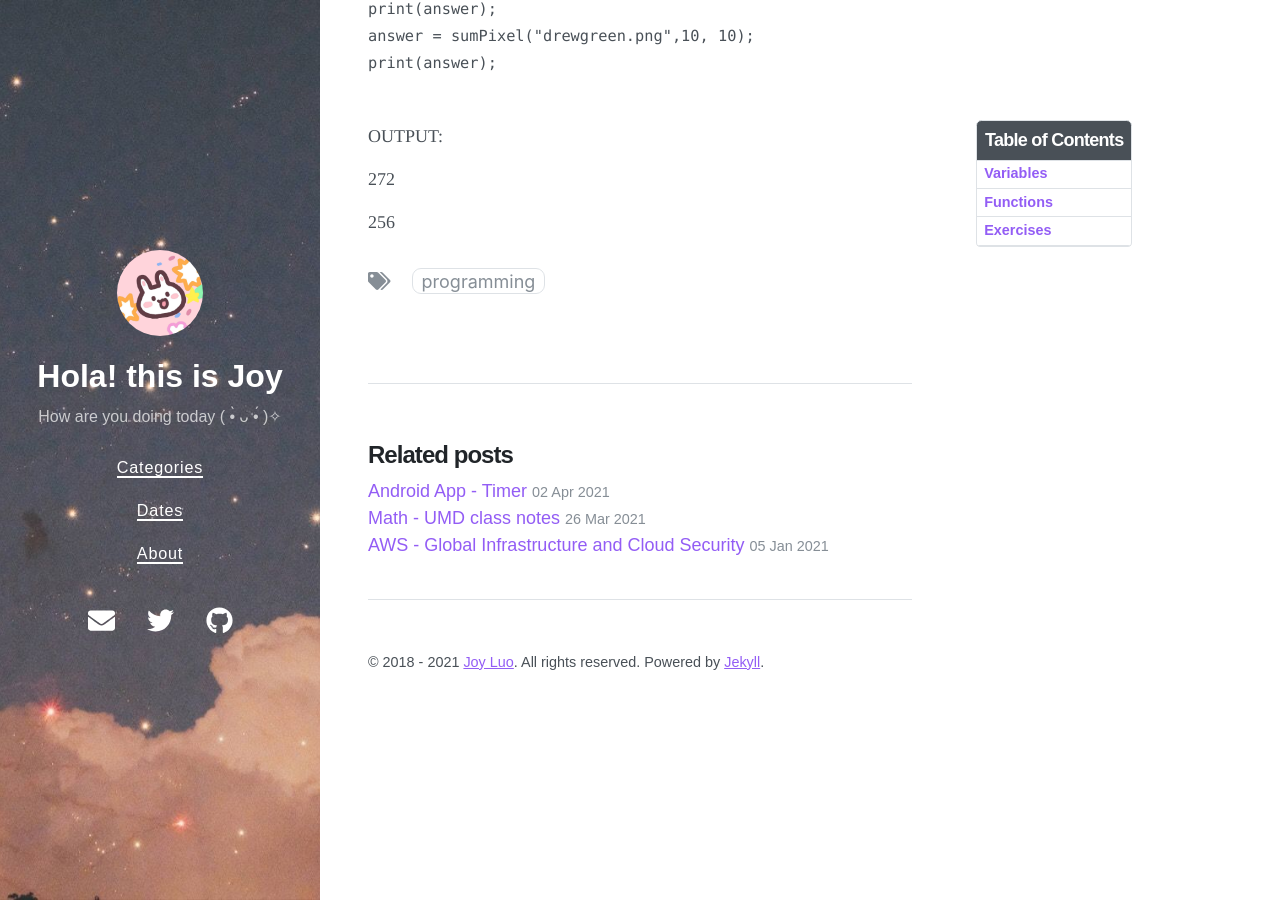
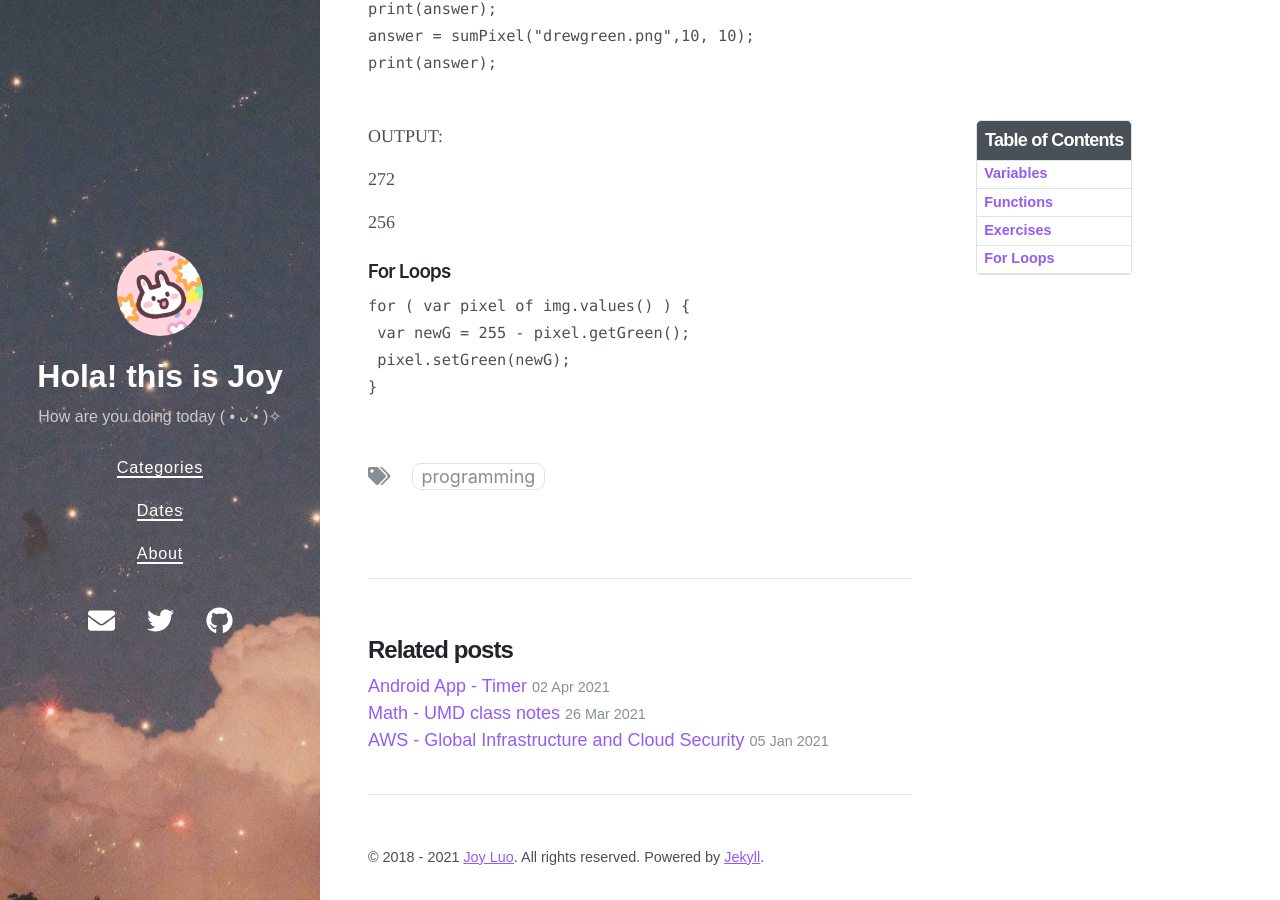
Before and after one commit to Joy3Luo/mathnotes, a Jekyll site: the page built from _posts/2021-06-01-CourseraDukeJava.md, in a window 1280 px wide and 900 px high, scrolled down 6023 px. Built offline with Jekyll 4.4.1, drawn with Linux system fonts in a browser that asks for light colours; nearby versions of some CDN libraries.

Commit message:
Update 2021-06-01-CourseraDukeJava.md

````diff
--- a/_posts/2021-06-01-CourseraDukeJava.md
+++ b/_posts/2021-06-01-CourseraDukeJava.md
@@ -214,3 +214,14 @@ OUTPUT:
 272
 
 256
+
+
+
+
+### For Loops
+```JavaScript
+for ( var pixel of img.values() ) {
+ var newG = 255 - pixel.getGreen();
+ pixel.setGreen(newG);
+}
+```
````
